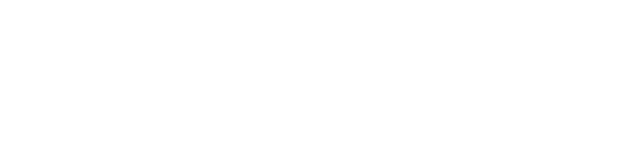
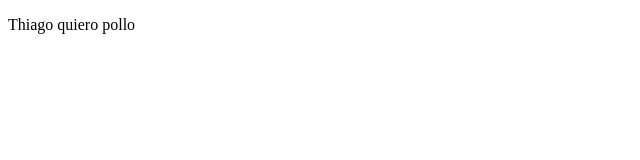
Before and after one commit to javierortegonr/gitsena, a plain HTML site: page index.html in a window 1280 px wide. Shown: the whole page, without its empty margins (0-640 px from the left). Drawn offline with Linux system fonts and the light colour scheme.

Commit message:
agregando thiago quiere pollo

```diff
--- a/index.html
+++ b/index.html
@@ -6,6 +6,8 @@
     <title>Document</title>
 </head>
 <body>
-
+    <p>
+        Thiago quiero pollo
+    </p>
 </body>
 </html>
```
